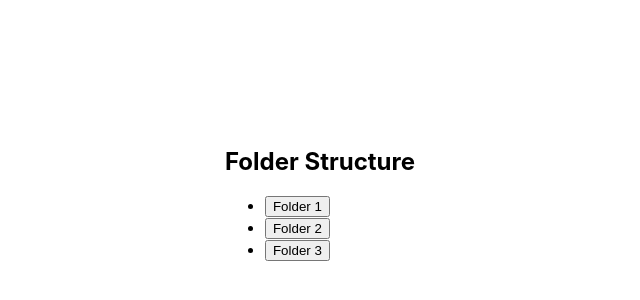
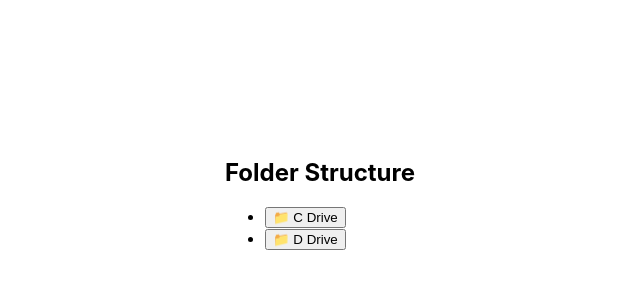
Before and after one commit to aniket2727/react-interview-problems, a React (Create React App) app in the folder app/: page / in a window 1280 px wide. Shown: the part 198-498 px from the top of the page, without its empty margins (320-960 px from the left). Built offline with nearby package versions, Linux system fonts and the light colour scheme.

Commit message:
add code

```diff
--- a/app/src/App.js
+++ b/app/src/App.js
@@ -204,10 +204,13 @@ import Code218 from "./Code218";
 import Code219 from "./Code219";
 import Code221 from "./Code221";
 import FolderViewer from "./Code222";
+import FolderExplorer from "./Code224";
+import FolderExplorer1 from "./Code225";
+import FolderExplorer2 from "./Code226";
 function App() {
   return (
     <div>
-     <FolderViewer/>
+     <FolderExplorer2/>
     </div>
   );
 }
--- /dev/null
+++ b/app/src/Code224.js
@@ -0,0 +1,69 @@
+import React, { useState } from 'react';
+
+// Sample folder structure (Nested folders)
+const folderData = [
+  {
+    name: 'C Drive',
+    contents: [
+      { name: 'Program Files', type: 'folder', contents: ['File1.exe', 'File2.exe'] },
+      { name: 'Users', type: 'folder', contents: ['User1', 'User2'] },
+      'File1.txt',
+    ],
+  },
+  {
+    name: 'D Drive',
+    contents: [
+      { name: 'Movies', type: 'folder', contents: ['Movie1.mp4', 'Movie2.mp4'] },
+      { name: 'Documents', type: 'folder', contents: ['Doc1.pdf', 'Doc2.pdf'] },
+      'File2.txt',
+    ],
+  },
+];
+
+function FolderExplorer() {
+  const [selectedFolder, setSelectedFolder] = useState(null); // State to hold selected folder
+
+  // Handle folder click (to show its contents)
+  const handleFolderClick = (folder) => {
+    setSelectedFolder(folder); // Update the state with the selected folder
+  };
+
+  // Render contents of a folder (subfolders and files)
+  const renderFolderContents = (contents) => {
+    return contents.map((item, index) => (
+      <li key={index}>
+        {typeof item === 'string' ? (
+          <span>{item}</span>
+        ) : (
+          <button onClick={() => handleFolderClick(item)}>{item.name}</button>
+        )}
+      </li>
+    ));
+  };
+
+  return (
+    <div>
+      <h2>Folder Structure</h2>
+      <div>
+        {/* Render drives/folders */}
+        <ul>
+          {folderData.map((folder, index) => (
+            <li key={index}>
+              <button onClick={() => handleFolderClick(folder)}>{folder.name}</button>
+            </li>
+          ))}
+        </ul>
+
+        {/* If a folder is selected, show its contents */}
+        {selectedFolder && (
+          <div>
+            <h3>Contents of {selectedFolder.name}:</h3>
+            <ul>{renderFolderContents(selectedFolder.contents)}</ul>
+          </div>
+        )}
+      </div>
+    </div>
+  );
+}
+
+export default FolderExplorer;
--- /dev/null
+++ b/app/src/Code225.js
@@ -0,0 +1,67 @@
+
+import React, { useState } from 'react';
+
+// Sample folder structure (Nested folders)
+const folderData = [
+  {
+    name: 'C Drive',
+    contents: [
+      { name: 'Program Files', type: 'folder', contents: ['File1.exe', 'File2.exe'] },
+      { name: 'Users', type: 'folder', contents: ['User1', 'User2'] },
+      'File1.txt',
+    ],
+  },
+  {
+    name: 'D Drive',
+    contents: [
+      { name: 'Movies', type: 'folder', contents: ['Movie1.mp4', 'Movie2.mp4'] },
+      { name: 'Documents', type: 'folder', contents: ['Doc1.pdf', 'Doc2.pdf'] },
+      'File2.txt',
+    ],
+  },
+];
+
+function FolderExplorer1() {
+  const [selectedFolder, setSelectedFolder] = useState(null); // State to hold selected folder
+
+  // Handle folder click (to show/hide its contents)
+  const handleFolderClick = (folderName) => {
+    setSelectedFolder((prev) => (prev === folderName ? null : folderName));
+  };
+
+  // Render contents of a folder (subfolders and files)
+  const renderFolderContents = (contents) => {
+    return contents.map((item, index) => (
+      <li key={index}>
+        {typeof item === 'string' ? (
+          <span>{item}</span>
+        ) : (
+          <button onClick={() => handleFolderClick(item.name)}>{item.name}</button>
+        )}
+        {/* If the item is a folder, render its contents recursively */}
+        {typeof item === 'object' && selectedFolder === item.name && (
+          <ul>{renderFolderContents(item.contents)}</ul>
+        )}
+      </li>
+    ));
+  };
+
+  return (
+    <div>
+      <h2>Folder Structure</h2>
+      <ul>
+        {folderData.map((folder, index) => (
+          <li key={index}>
+            <button onClick={() => handleFolderClick(folder.name)}>{folder.name}</button>
+            {/* Render contents of the folder */}
+            {selectedFolder === folder.name && (
+              <ul>{renderFolderContents(folder.contents)}</ul>
+            )}
+          </li>
+        ))}
+      </ul>
+    </div>
+  );
+}
+
+export default FolderExplorer1;
--- /dev/null
+++ b/app/src/Code226.js
@@ -0,0 +1,102 @@
+import React, { useState } from "react";
+
+// Sample folder structure (nested folders)
+const folderData = [
+  {
+    name: "C Drive",
+    contents: [
+      {
+        name: "Program Files",
+        type: "folder",
+        contents: ["File1.exe", "File2.exe"],
+      },
+      {
+        name: "Users",
+        type: "folder",
+        contents: ["User1", "User2"],
+      },
+      "File1.txt",
+    ],
+  },
+  {
+    name: "D Drive",
+    contents: [
+      {
+        name: "Movies",
+        type: "folder",
+        contents: ["Movie1.mp4", "Movie2.mp4"],
+      },
+      {
+        name: "Documents",
+        type: "folder",
+        contents: ["Doc1.pdf", "Doc2.pdf"],
+      },
+      "File2.txt",
+    ],
+  },
+];
+
+function FolderExplorer2() {
+  const [openFolders, setOpenFolders] = useState({}); // State to track open folders
+
+  // Toggle a folder's open/closed state
+  const toggleFolder = (folderName) => {
+    setOpenFolders((prev) => ({
+      ...prev,
+      [folderName]: !prev[folderName],
+    }));
+  };
+
+  // Render folder contents (recursive for nested folders)
+  const renderFolderContents = (contents, parentKey) => {
+    return contents.map((item, index) => {
+      const key = `${parentKey}-${index}`;
+      if (typeof item === "string") {
+        return (
+          <li key={key}>
+            <span>{item}</span>
+          </li>
+        );
+      } else if (item.type === "folder") {
+        return (
+          <li key={key}>
+            <button onClick={() => toggleFolder(key)}>
+              {openFolders[key] ? "📂 " : "📁 "}
+              {item.name}
+            </button>
+            {/* Render contents if the folder is open */}
+            {openFolders[key] && (
+              <ul>{renderFolderContents(item.contents, key)}</ul>
+            )}
+          </li>
+        );
+      }
+      return null;
+    });
+  };
+
+  return (
+    <div>
+      <h2>Folder Structure</h2>
+      <ul>
+        {folderData.map((folder, index) => {
+          const key = `root-${index}`;
+          return (
+            <li key={key}>
+              <button onClick={() => toggleFolder(key)}>
+                {openFolders[key] ? "📂 " : "📁 "}
+                {folder.name}
+              </button>
+              {/* Render folder contents if open */}
+              {openFolders[key] && (
+                <ul>{renderFolderContents(folder.contents, key)}</ul>
+              )}
+            </li>
+          );
+        })}
+      </ul>
+    </div>
+  );
+}
+
+export default FolderExplorer2;
```
